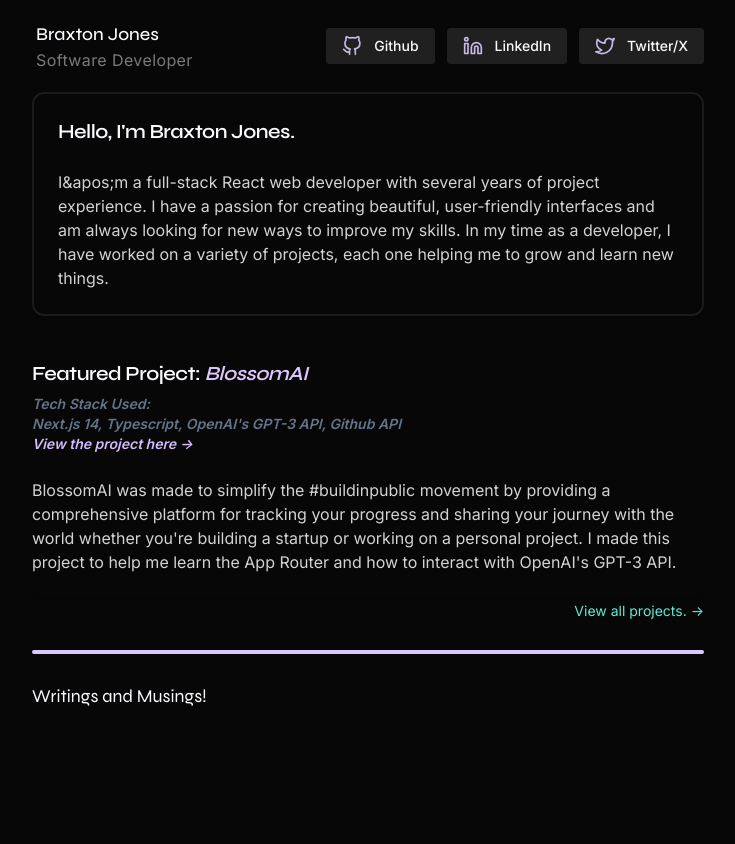
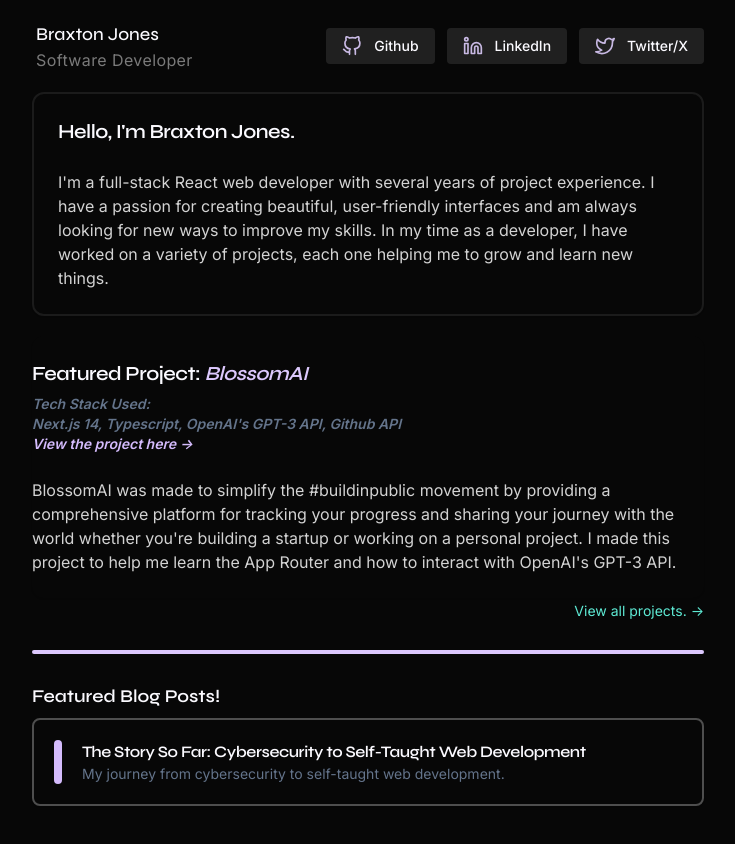
Before and after one commit to brxjonesdev/brx_portfolio, a Next.js app: page / in a window 1280 px wide. Shown: the whole page, without its empty margins (272-1007 px from the left). Before the commit the page ends 800 px from the top, so only its background shows below. Built offline with nearby package versions, Linux system fonts and the light colour scheme; no server answers; the database is empty.

Commit message:
added blog posts

```diff
--- /dev/null
+++ b/app/blog/[slug]/layout.jsx
@@ -0,0 +1,15 @@
+import Link from 'next/link'
+import React from 'react'
+
+export default function layout({children}) {
+  return (
+    <>
+    <div>
+        <Link href="/" className='font-syne hover:underline'>
+           {` <- Back to Home`}
+        </Link>
+    </div>
+    {children}
+    </>
+  )
+}
--- /dev/null
+++ b/app/blog/[slug]/page.jsx
@@ -0,0 +1,47 @@
+import React from 'react'
+import fs from 'fs'
+import Markdown from 'react-markdown'
+import matter from 'gray-matter'
+import getPostsMetadata from '@/lib/getPostsMetadata'
+import {
+    Card,
+    CardContent,
+    CardDescription,
+    CardFooter,
+    CardHeader,
+    CardTitle,
+  } from "@/components/ui/card"
+
+
+export const generateStaticParams = async () => {
+    const posts = getPostsMetadata()
+    return posts.map(post => ({
+        params: {
+            slug: post.slug
+        }
+    }))
+}
+const getPostsContent = (slug) => {
+    const folder = 'brx_posts/'
+    const file = `${folder}${slug}.md`
+    const content = fs.readFileSync(file, 'utf8')
+    const matterResult = matter(content)
+    return matterResult
+}
+export default function page(props) {
+    const slug = props.params.slug
+    const post = getPostsContent(slug)
+  return (
+    <>
+    <Card className="bg-mauve-500">
+        <CardHeader>
+            <CardTitle className="font-syne">{post.data.title}</CardTitle>
+            {/* <CardDescription className="font-inter italic text-right">{post.data.date}</CardDescription> */}
+        </CardHeader>
+    </Card>
+    <article className='prose prose-zinc prose-invert font-inter mb-8  prose-headings:text-mauve-500 prose-headings:font-syne'>
+        <Markdown>{post.content}</Markdown>
+    </article>
+    </>
+  )
+}
--- a/app/blog/layout.js
+++ /dev/null
@@ -1,10 +0,0 @@
-import React from 'react'
-
-export default function layout({children}) {
-  return (
-    <div className='text-prose'>
-        layout
-        {children}
-    </div>
-  )
-}
--- a/app/page.js
+++ b/app/page.js
@@ -11,7 +11,7 @@ import {
     CardHeader,
     CardTitle,
 } from '../components/ui/card'
-import BlogPosts from '../components/brx/blogpost'
+import BlogPosts from '../components/brx/blogposts'
 import {
     Dialog,
     DialogContent,
@@ -97,7 +97,7 @@ export default async function Home() {
             </section>
             <div className="my-2 h-1 w-full rounded-lg bg-mauve-600"></div>
 
-            <section className="flex flex-col gap-3">
+            <section className="flex flex-col gap-2">
                 <BlogPosts />
 
             </section>
--- a/app/blog/page.mdx
+++ b/brx_posts/cybersecurity.md
@@ -1,6 +1,8 @@
-
-
-# The Story So Far: Cybersecurity to Self-Taught Web Development
+---
+title: 'The Story So Far: Cybersecurity to Self-Taught Web Development'
+date: '2024-02-01'
+description: 'My journey from cybersecurity to self-taught web development.'
+---
 
 ## Introduction
 
--- a/components/brx/aboutme.jsx
+++ b/components/brx/aboutme.jsx
@@ -32,7 +32,7 @@ export default function AboutMe() {
         <Card className="rounded-xl border-2 border-black-400 bg-transparent">
             <CardHeader className="">
                 <CardTitle className="font-syne text-xl font-semibold text-white">
-                    Hello, I&apos;m Braxton Jones.
+                    {`Hello, I'm Braxton Jones.`}
                 </CardTitle>
                 {/* <CardDescription className="italic font-inter">
                     Full-stack React web developer
@@ -40,7 +40,7 @@ export default function AboutMe() {
             </CardHeader>
             <CardContent className=" space-y-2 font-inter font-normal leading-6 text-black-900">
                 <p>
-                    {`I&apos;m a full-stack React web developer with several years
+                    {`I'm a full-stack React web developer with several years
                     of project experience. I have a passion for creating
                     beautiful, user-friendly interfaces and am always looking
                     for new ways to improve my skills. In my time as a
--- a/components/brx/blogpost.jsx
+++ /dev/null
@@ -1,11 +0,0 @@
-import React from 'react'
-
-export default function BlogPost() {
-    return (
-        <>
-        <h2 className='font-syne text-lg'>
-           Writings and Musings!
-        </h2>
-        </>
-    )
-}
--- /dev/null
+++ b/components/brx/blogposts.jsx
@@ -0,0 +1,42 @@
+import React from 'react'
+import getPostsMetadata from '@/lib/getPostsMetadata'
+import {
+    Card,
+    CardContent,
+    CardDescription,
+    CardFooter,
+    CardHeader,
+    CardTitle,
+  } from "@/components/ui/card"
+import Link from 'next/link'
+
+
+
+
+export default function BlogPost() {
+    const blogPosts = getPostsMetadata()
+    const postPreviews = blogPosts.map(post => (
+        <Link href={`/blog/${post.slug}`} key={post.slug}>
+        <Card key={post.slug} className="bg-transparent border-black-600 border-2 flex hover:border-mauve-500">
+            <div className='flex p-5 gap-5'>
+                <div className="h-full w-2 bg-mauve-500 rounded-md"/>
+                <div>
+                <CardTitle className="font-syne text-md text-white">{post.title}</CardTitle>
+                <CardDescription className="font-inter">{post.description}</CardDescription>
+                </div>
+            </div>
+        </Card>
+        </Link>
+    ))
+
+    return (
+        <>
+        <h2 className='font-syne text-lg font-semibold'>
+           Featured Blog Posts!
+        </h2>
+        <ul>
+            {postPreviews}
+        </ul>
+        </>
+    )
+}
--- /dev/null
+++ b/lib/getPostsMetadata.ts
@@ -0,0 +1,22 @@
+import fs from 'fs'
+import matter from 'gray-matter'
+const getPostsMetadata = () => {
+    const posts = fs.readdirSync("brx_posts/")
+    const MDFiles = posts.filter(post => post.endsWith('.md'))
+
+    const blogPosts = MDFiles.map(file => {
+        const fileContents = fs.readFileSync(`brx_posts/${file}`, 'utf8')
+        const matterResult = matter(fileContents)
+        return {
+            title: matterResult.data.title,
+            date: matterResult.data.date,
+            description: matterResult.data.description,
+            slug: file.replace(/\.md$/, '')
+        }
+
+
+    })
+    return blogPosts
+}
+
+export default getPostsMetadata
--- a/tailwind.config.js
+++ b/tailwind.config.js
@@ -7,6 +7,7 @@ module.exports = {
         './app/**/*.{js,jsx}',
         './src/**/*.{js,jsx}',
     ],
+    plugins: [require('@tailwindcss/typography')],
     prefix: '',
     theme: {
         container: {
```
Also changed, not shown: lib/posts.js (added, +55 -0 lines), package.json (+5 -2 lines), 2 other files (tests, documents, lock files or other folders).
